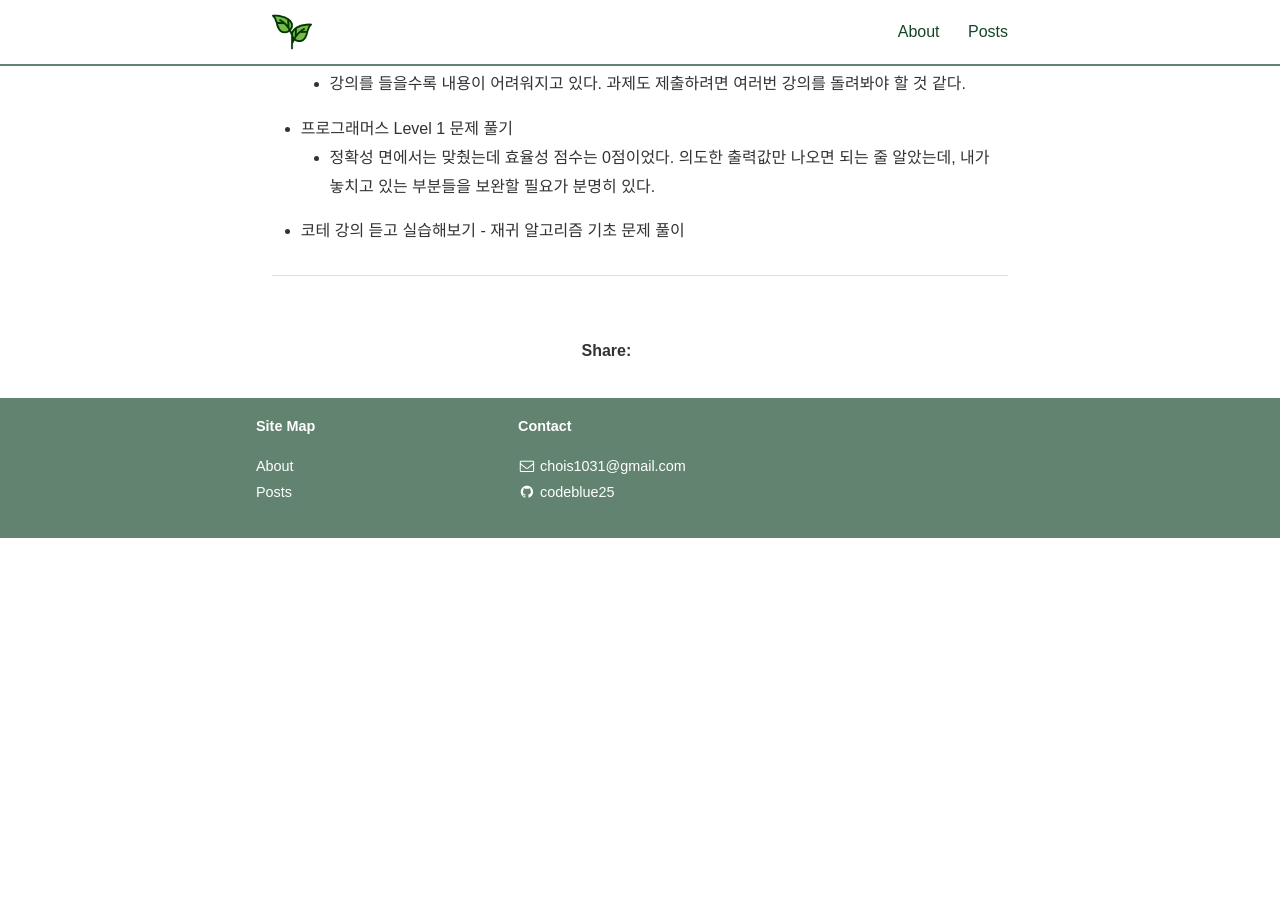
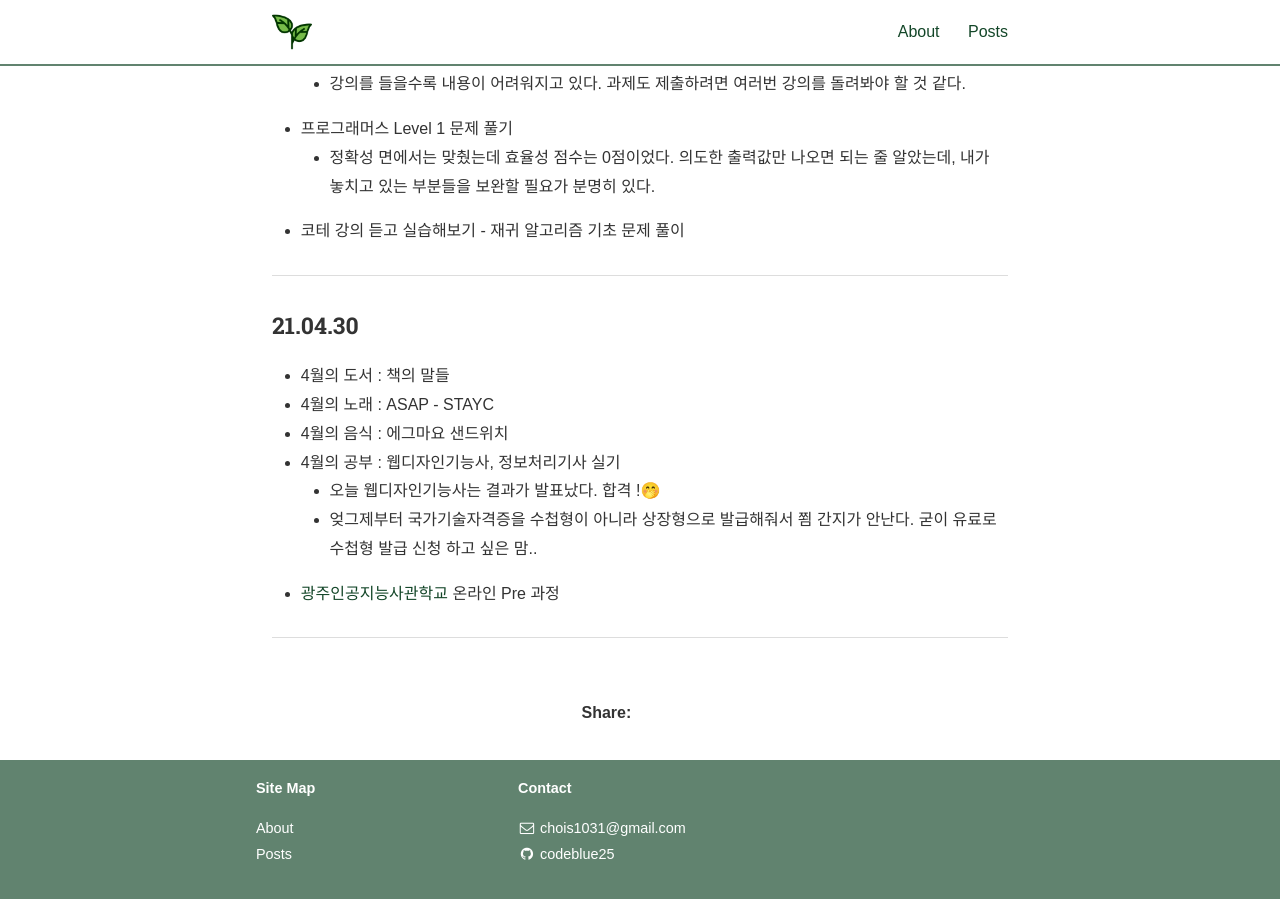
Before and after one commit to codeblue25/codeblue25.github.io, a Jekyll site: the page built from _posts/2021-04-25-0501.md, in a window 1280 px wide and 900 px high, scrolled down 1427 px. Built offline with Jekyll 4.4.1, drawn with Linux system fonts in a browser that asks for light colours; nearby versions of some CDN libraries; some web fonts are replaced; a style sheet for code colours, icons or effects is not loaded; before the commit the page ends 1965 px from its top, so only the background shows below that.

Commit message:
210430 TIL

```diff
--- a/_posts/2021-04-25-0501.md
+++ b/_posts/2021-04-25-0501.md
@@ -52,3 +52,15 @@ categories: TIL
 * 코테 강의 듣고 실습해보기 - 재귀 알고리즘 기초 문제 풀이
 
 ---
+
+<h3>21.04.30</h3>
+
+* 4월의 도서 : 책의 말들
+* 4월의 노래 : ASAP - STAYC
+* 4월의 음식 : 에그마요 샌드위치
+* 4월의 공부 : 웹디자인기능사, 정보처리기사 실기
+  * 오늘 웹디자인기능사는 결과가 발표났다. 합격 !🤭
+  * 엊그제부터 국가기술자격증을 수첩형이 아니라 상장형으로 발급해줘서 쬠 간지가 안난다. 굳이 유료로 수첩형 발급 신청 하고 싶은 맘..
+* [광주인공지능사관학교](https://aischool.likelion.net/) 온라인 Pre 과정
+
+---
```
